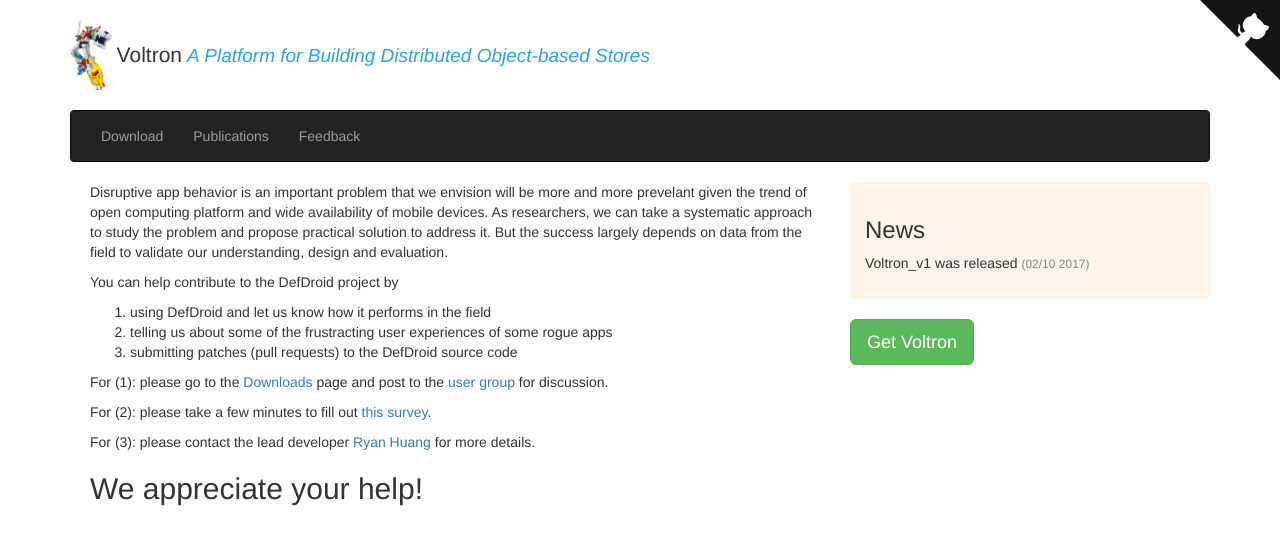
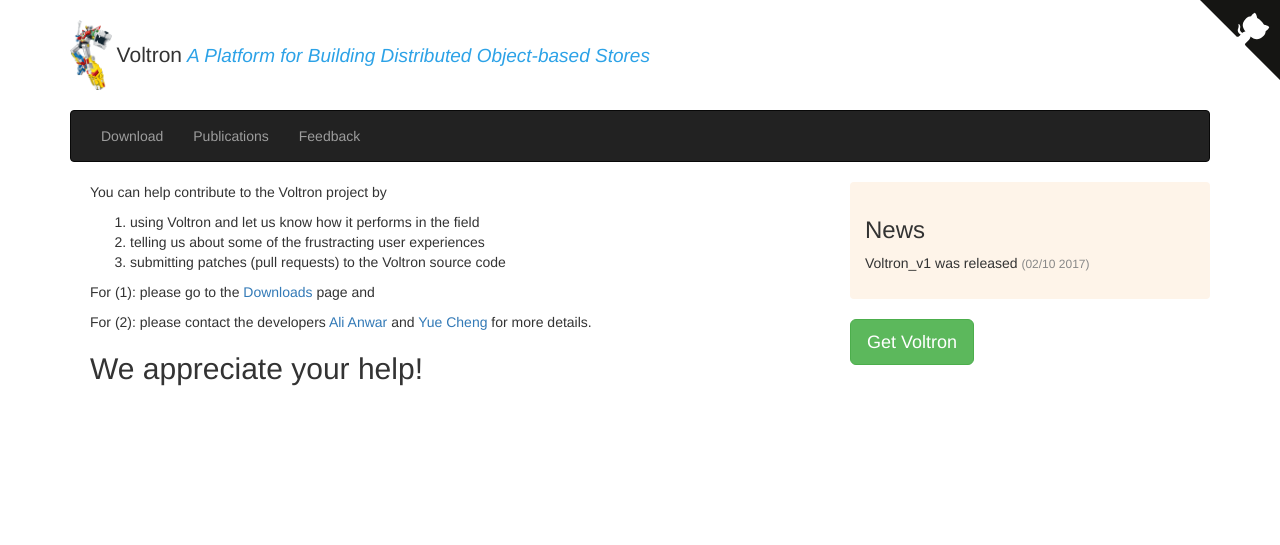
Before and after one commit to tddg/voltron.github.io, a Jekyll site: the page built from feedback.md, in a window 1280 px wide. Shown: the top 545 px of the page. Built offline with Jekyll 4.4.1, drawn with Linux system fonts in a browser that asks for light colours.

Commit message:
adding feedback

```diff
--- a/feedback.md
+++ b/feedback.md
@@ -1,24 +1,15 @@
 ---
 layout: default
 ---
-Disruptive app behavior is an important problem that we envision will be
-more and more prevelant given the trend of open computing platform and
-wide availability of mobile devices. As researchers, we can take a
-systematic approach to study the problem and propose practical solution
-to address it. But the success largely depends on data from the field
-to validate our understanding, design and evaluation.
 
-You can help contribute to the DefDroid project by
+You can help contribute to the Voltron project by
 
-1. using DefDroid and let us know how it performs in the field
-2. telling us about some of the frustracting user experiences of some rogue apps
-3. submitting patches (pull requests) to the DefDroid source code
+1. using Voltron and let us know how it performs in the field
+2. telling us about some of the frustracting user experiences
+3. submitting patches (pull requests) to the Voltron source code
 
 For (1): please go to the [Downloads](/downloads.html) page and
-post to the [user group](http://groups.google.com/group/defdroid) for discussion.
 
-For (2): please take a few minutes to fill out [this survey](https://docs.google.com/forms/d/1jEdax_sR6Uxm84e3oh5me2TtcBq4QqieFgBpoQgI3Bo/viewform).
-
-For (3): please contact the lead developer [Ryan Huang](emailto:ryanhuang@cs.ucsd.edu) for more details.
+For (2): please contact the developers [Ali Anwar](emailto:ali@vt.edu) and [Yue Cheng](emailto:yuec@vt.edu) for more details.
 
 ## We appreciate your help!
```
